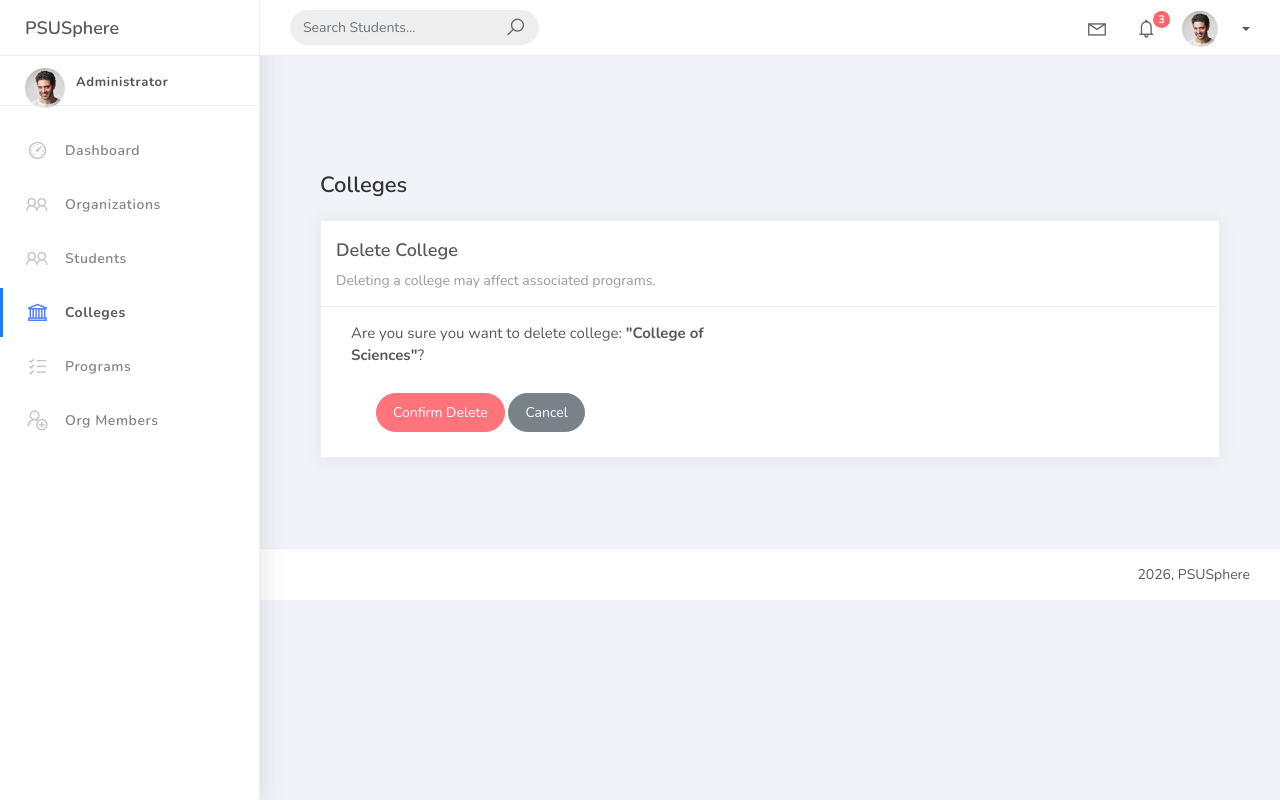
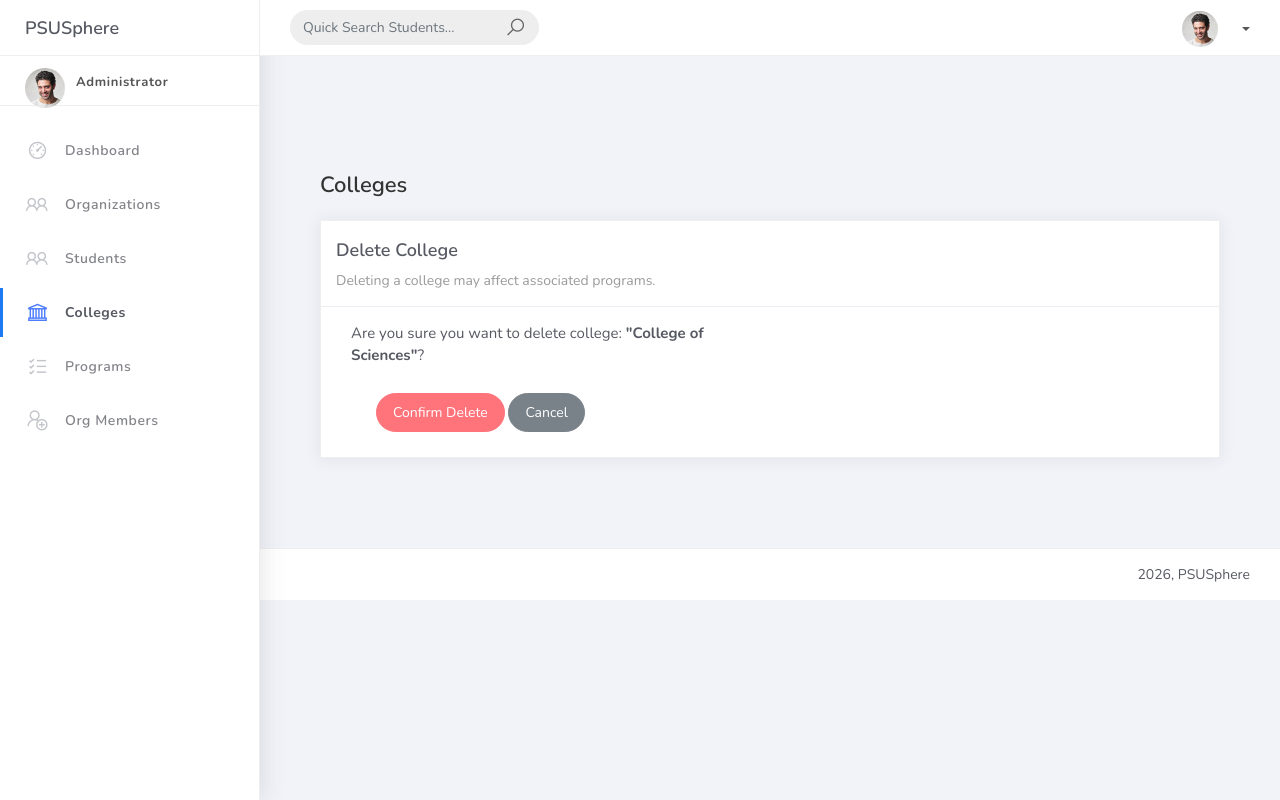
Before and after one commit to NexieMadia23/PSUSphere-2.0, a Django app: page /college_list/delete/1/ in a window 1280 px wide. Run offline with Django 5.2, Linux system fonts and the light colour scheme; data comes from the database, SQL or seed files in the repository; some libraries are stand-ins or nearby versions.

Commit message:
Update Dashboard

```diff
--- a/projectsite/templates/base.html
+++ b/projectsite/templates/base.html
@@ -26,7 +26,7 @@
                 <div class="container-fluid">
                     <form class="navbar-left navbar-form nav-search mr-md-3" method="GET" action="{% url 'student-list' %}">
                         <div class="input-group">
-                            <input type="text" name="q" placeholder="Search Students..." class="form-control" value="{{ request.GET.q|default:'' }}">
+                            <input type="text" name="q" placeholder="Quick Search Students..." class="form-control" value="{{ request.GET.q|default:'' }}">
                             <div class="input-group-append">
                                 <button type="submit" style="background: transparent; border: none; padding: 0;">
                                     <span class="input-group-text">
@@ -37,40 +37,6 @@
                         </div>
                     </form>
                     <ul class="navbar-nav topbar-nav ml-md-auto align-items-center">
-                        <li class="nav-item dropdown hidden-caret">
-                            <a class="nav-link dropdown-toggle" href="#" id="navbarDropdown" role="button" data-toggle="dropdown" aria-haspopup="true" aria-expanded="false">
-                                <i class="la la-envelope"></i>
-                            </a>
-                            <div class="dropdown-menu" aria-labelledby="navbarDropdown">
-                                <div class="dropdown-title">Messages</div>
-                                <a class="dropdown-item" href="#">No new messages</a>
-                            </div>
-                        </li>
-                        <li class="nav-item dropdown hidden-caret">
-                            <a class="nav-link dropdown-toggle" href="#" id="navbarDropdown" role="button" data-toggle="dropdown" aria-haspopup="true" aria-expanded="false">
-                                <i class="la la-bell"></i>
-                                <span class="notification">3</span>
-                            </a>
-                            <ul class="dropdown-menu notif-box" aria-labelledby="navbarDropdown">
-                                <li>
-                                    <div class="dropdown-title">You have 3 new notifications</div>
-                                </li>
-                                <li>
-                                    <div class="notif-center">
-                                        <a href="#">
-                                            <div class="notif-icon notif-primary"> <i class="la la-user-plus"></i> </div>
-                                            <div class="notif-content">
-                                                <span class="block">New student joined</span>
-                                                <span class="time">5 minutes ago</span>
-                                            </div>
-                                        </a>
-                                    </div>
-                                </li>
-                                <li>
-                                    <a class="see-all" href="javascript:void(0);"> <strong>See all notifications</strong> <i class="la la-angle-right"></i> </a>
-                                </li>
-                            </ul>
-                        </li>
                         <li class="nav-item dropdown">
                             <a class="dropdown-toggle profile-pic" data-toggle="dropdown" href="#" aria-expanded="false">
                                 <img src="{% static 'img/profile.jpg' %}" alt="user-img" width="36" class="img-circle">
@@ -82,7 +48,7 @@
                                         <div class="u-img"><img src="{% static 'img/profile.jpg' %}" alt="user"></div>
                                         <div class="u-text">
                                             <h4>{{ request.user.username }}</h4>
-                                            <p class="text-muted">admin@psusphere.com</p>
+                                            <p class="text-muted">Administrator</p>
                                         </div>
                                     </div>
                                 </li>
@@ -125,7 +91,7 @@
                             <p>Organizations</p>
                         </a>
                     </li>
-                    <li class="nav-item {% if 'student' in request.path %}active{% endif %}">
+                    <li class="nav-item {% if 'student' in request.path and 'orgmember' not in request.path %}active{% endif %}">
                         <a href="{% url 'student-list' %}">
                             <i class="la la-users"></i>
                             <p>Students</p>
@@ -159,7 +125,6 @@
                     {% block content %}{% endblock %}
                 </div>
             </div>
-
             <footer class="footer">
                 <div class="container-fluid">
                     <div class="copyright ml-auto">
```
